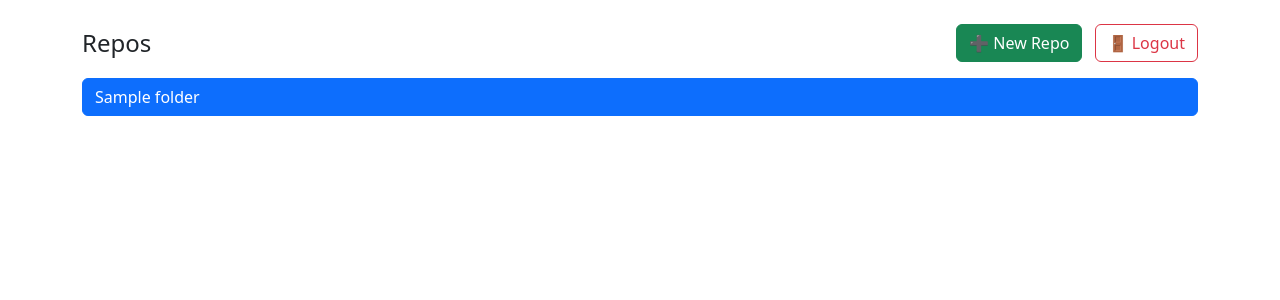
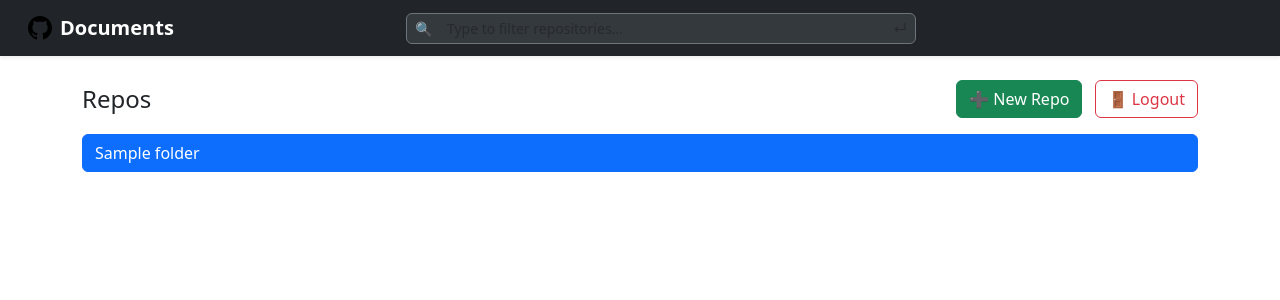
Before and after one commit to sachinsinha1304/DocxKeeper, a Flask app: template templates/all_docx.html in a window 1280 px wide. Shown: the top 300 px of the page. Run offline with Flask 3, Linux system fonts and the light colour scheme; the template is opened without the code that fills it: most values are stand-ins (such as "Sample title", 1, 10 or a date in 2020).

Commit message:
Added Search feature

```diff
--- a/app.py
+++ b/app.py
@@ -12,6 +12,7 @@ from db.db import init_db
 from db.UserDataAccess import getUserByEmail
 
 from routes.user_routes import user_bp
+from routes.search_routes import search_bp
 
 DOCS_ROOT = Path(__file__).resolve().parent / "documents"
 
@@ -21,6 +22,7 @@ socketio.init_app(app)
 app.secret_key = 'your_super_secret_and_random_string'
 
 app.register_blueprint(user_bp)
+app.register_blueprint(search_bp)
 
 with app.app_context():
     init_db()
--- /dev/null
+++ b/constants.py
@@ -0,0 +1,2 @@
+from pathlib import Path
+DOCS_ROOT = Path(__file__).resolve().parent / "documents"
--- a/routes/user_routes.py
+++ b/routes/user_routes.py
@@ -1,6 +1,5 @@
 from flask import Blueprint, render_template, request, redirect, url_for, session, flash
 from functools import wraps
-from models import db, User
 
 from db.UserDataAccess import getAllUsers, createUser, editUser, deleteUser
 
--- a/templates/all_docx.html
+++ b/templates/all_docx.html
@@ -7,6 +7,7 @@
     <title>Documents</title>
 </head>
 <body>
+    {% include 'header.html' %}
     <div class="container mt-4">
 
         <div class="d-flex justify-content-between align-items-center mb-3">
--- /dev/null
+++ b/templates/header.html
@@ -0,0 +1,47 @@
+<!DOCTYPE html>
+<html lang="en">
+<head>
+    <meta charset="UTF-8">
+    <meta name="viewport" content="width=device-width, initial-scale=1.0">
+    <link href="https://cdn.jsdelivr.net/npm/bootstrap@5.3.3/dist/css/bootstrap.min.css" rel="stylesheet">
+    <title>Documents</title>
+</head>
+<body>
+<nav class="navbar navbar-expand-lg navbar-dark bg-dark px-3 mb-4 shadow-sm">
+    <div class="container-fluid">
+
+        <!-- Left: Logo / Brand -->
+        <a class="navbar-brand d-flex align-items-center gap-2" href="/">
+            <svg height="24" aria-hidden="true" viewBox="0 0 16 16" version="1.1" width="24" class="text-light fill-current">
+                <path d="M8 0c4.42 0 8 3.58 8 8a8.013 8.013 0 0 1-5.45 7.59c-.4.08-.55-.17-.55-.38 0-.27.01-1.13.01-2.2 0-.75-.25-1.23-.54-1.48 1.78-.2 3.65-.88 3.65-3.95 0-.88-.31-1.59-.82-2.15.08-.2.36-1.02-.08-2.12 0 0-.67-.22-2.2.82-.64-.18-1.32-.27-2-.27-.68 0-1.36.09-2 .27-1.53-1.03-2.2-.82-2.2-.82-.44 1.1-.16 1.92-.08 2.12-.51.56-.82 1.28-.82 2.15 0 3.06 1.86 3.75 3.64 3.95-.23.2-.44.55-.51 1.07-.46.21-1.61.55-2.33-.66-.15-.24-.6-.83-1.23-.82-.67.01-.27.38.01.53.34.19.73.9.82 1.13.16.45.68 1.31 2.69.94 0 .67.01 1.3.01 1.49 0 .21-.15.45-.55.38A7.995 7.995 0 0 1 0 8c0-4.42 3.58-8 8-8Z"></path>
+            </svg>
+            <span class="fw-semibold">Documents</span>
+        </a>
+
+        <!-- Center: Search Form & Filter Bar -->
+        <div class="mx-auto col-12 col-md-6 col-lg-5 my-2 my-lg-0">
+            <!-- Form wrapping the input so pressing Enter or clicking submit works -->
+            <form action="{{ url_for('search_bp.search') }}" method="GET" class="d-flex">
+                <div class="input-group input-group-sm bg-secondary bg-opacity-25 border border-secondary rounded overflow-hidden w-100">
+                    <span class="input-group-text bg-transparent border-0 text-muted ps-2">🔍</span>
+                    <input type="text"
+                           class="form-control bg-transparent border-0 text-light shadow-none"
+                           placeholder="Type to filter repositories..."
+                           name="filter_text"
+                           id="repoFilterInput"
+                           aria-label="Filter repositories">
+                    <!-- Submit button styled nicely inside the input group -->
+                    <button type="submit" class="btn btn-sm btn-outline-secondary border-0 text-muted px-2" title="Search">
+                        ↵
+                    </button>
+                </div>
+            </form>
+        </div>
+
+        <!-- Empty spacer to balance layout on large screens -->
+        <div class="d-none d-lg-block" style="width: 120px;"></div>
+
+    </div>
+</nav>
+
+</body>
```
Also changed, not shown: db/FilterDataAccess.py (added, +25 -0 lines), models.py (deleted, +0 -8 lines), routes/search_routes.py (added, +22 -0 lines), templates/search.html (added, +52 -0 lines).
